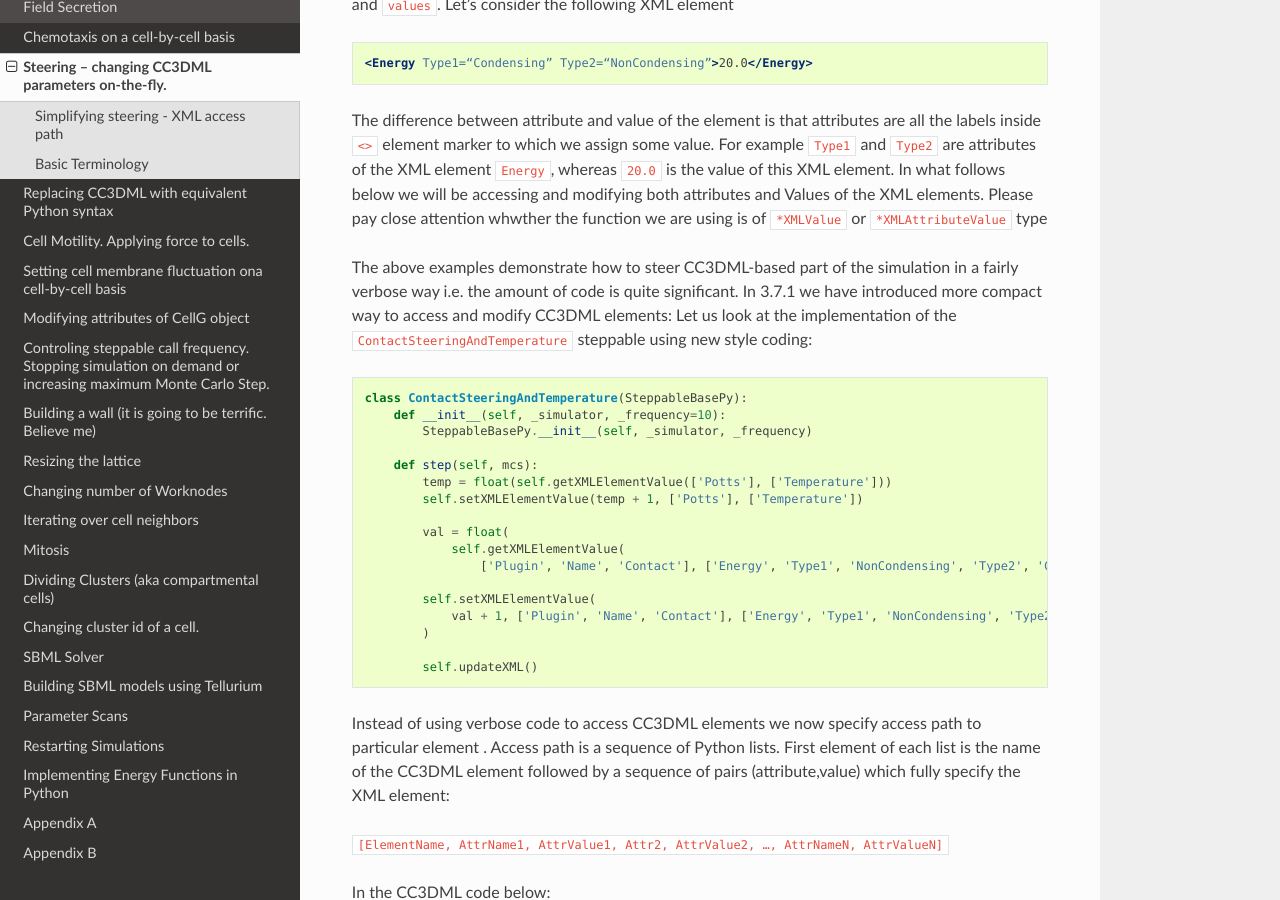
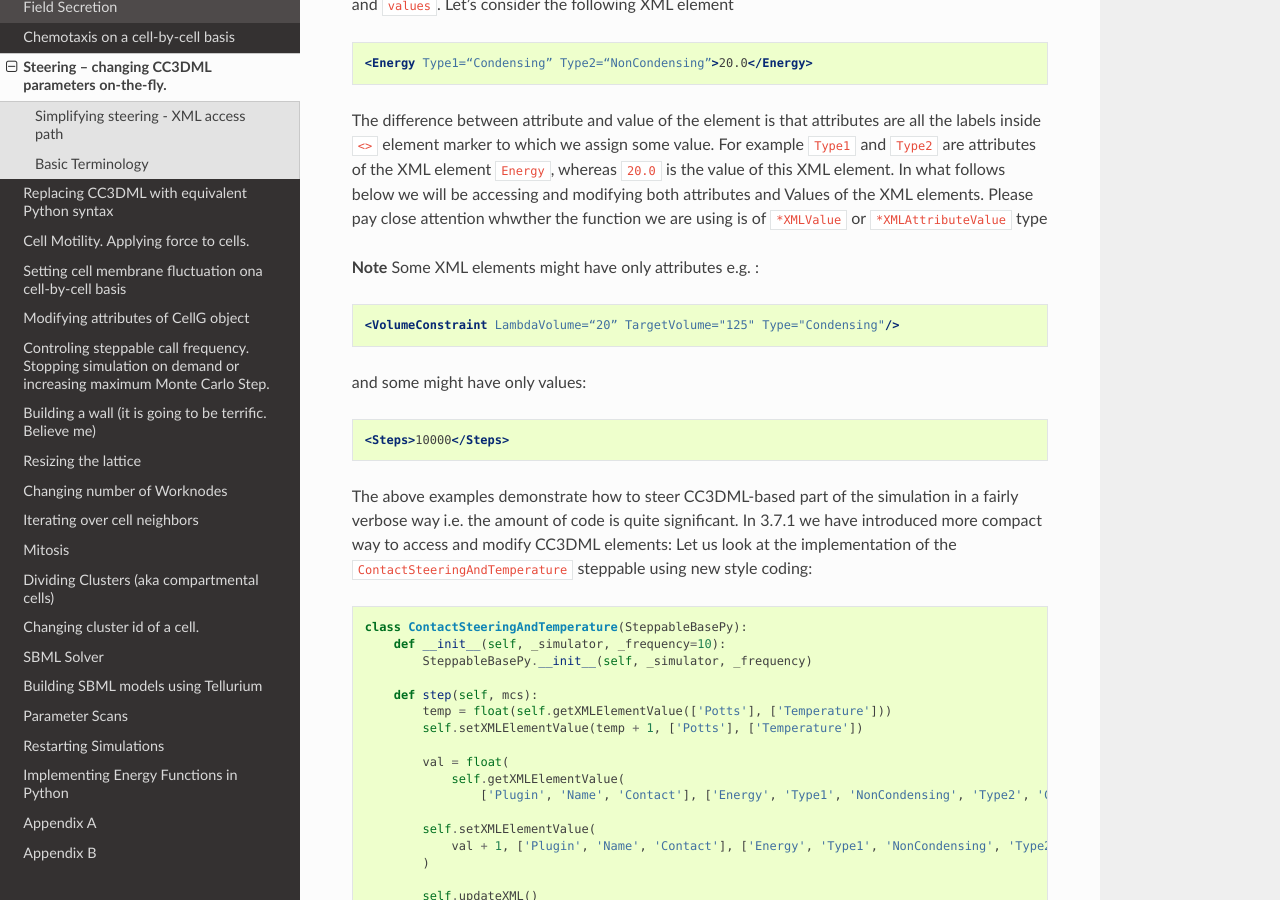
Before and after one commit to CompuCell3D/PythonScriptingManual, a Sphinx documentation site: the page built from docs/steering_changing_cc3dml_parameters_on-the-fly.rst, in a window 1280 px wide and 900 px high, scrolled down 5640 px. Built offline with Sphinx 7.4.7 and the Read the Docs theme 2.0.0, drawn with Linux system fonts in a browser that asks for light colours.

Commit message:
added documentation on XML atributes and values

```diff
--- a/docs/steering_changing_cc3dml_parameters_on-the-fly.rst
+++ b/docs/steering_changing_cc3dml_parameters_on-the-fly.rst
@@ -321,6 +321,19 @@ are attributes of the XML element ``Energy``, whereas ``20.0`` is the value of t
 In what follows below we will be accessing and modifying both attributes and Values of the XML elements.
 Please pay close attention whwther the function we are using is of ``*XMLValue`` or ``*XMLAttributeValue`` type
 
+**Note** Some XML elements might have only attributes e.g. :
+
+.. code-block:: xml
+
+    <VolumeConstraint LambdaVolume=“20” TargetVolume="125" Type="Condensing"/>
+
+and some might have only values:
+
+.. code-block:: xml
+
+    <Steps>10000</Steps>
+
+
 
 
 
```
